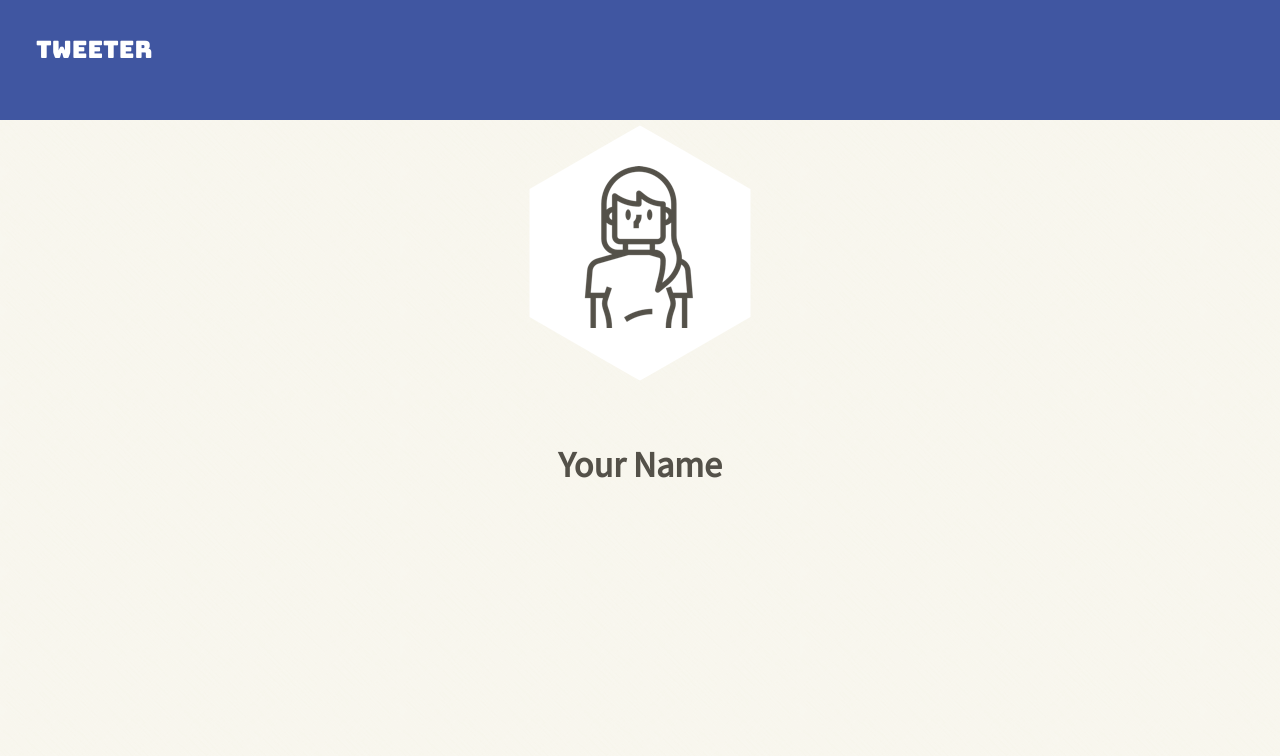
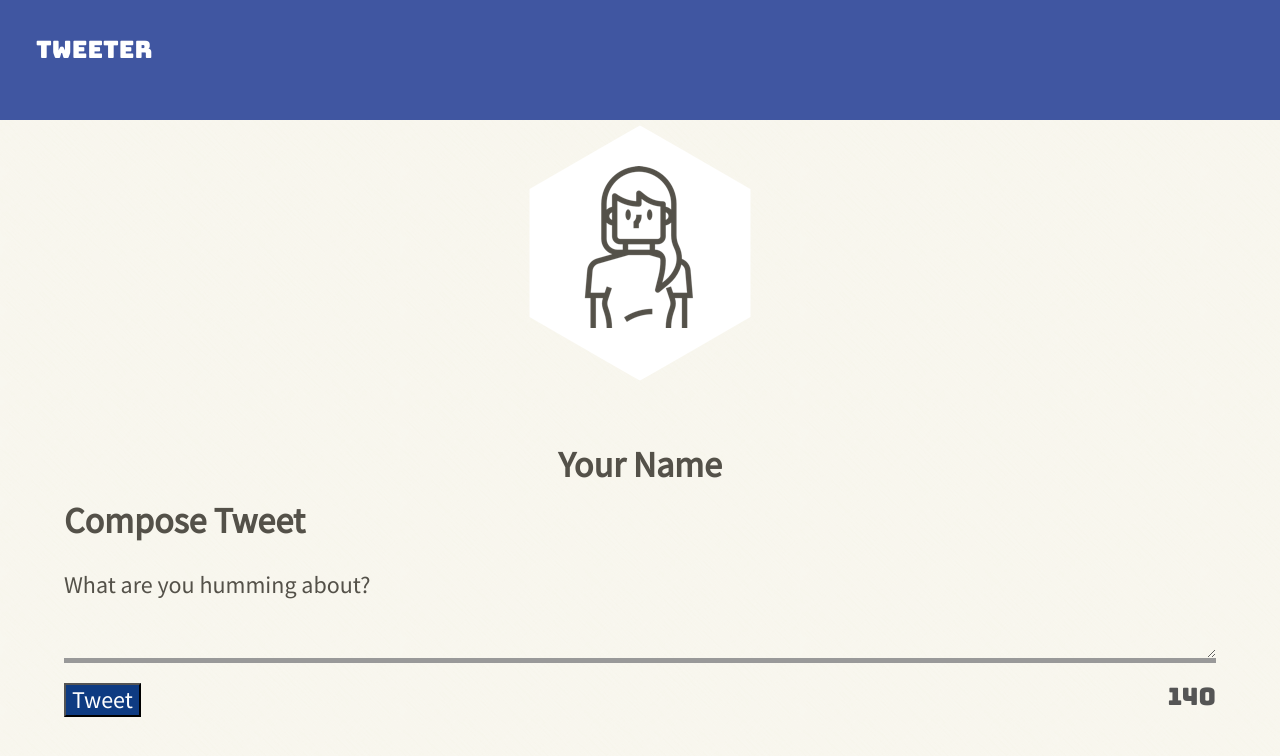
Before and after one commit to hiba02/tweeter2, a website: page public/index.html in a window 1280 px wide. Drawn offline with nearby package versions, Linux system fonts and the light colour scheme.

Commit message:
completed styling of main-container

```diff
--- a/public/index.html
+++ b/public/index.html
@@ -19,7 +19,7 @@
     <link rel="stylesheet" href="/styles/layout.css" type="text/css" />
     <link rel="stylesheet" href="/styles/nav.css" />
     <link rel="stylesheet" href="/styles/header.css" />
-
+    <link rel="stylesheet" href="styles/new-tweet.css" />
     <!-- External JS -->
     <script src="https://ajax.googleapis.com/ajax/libs/jquery/3.4.1/jquery.min.js"></script>
 
@@ -44,6 +44,18 @@
     </header>
 
     <!-- Page-specific (main) content here -->
-    <main class="container"></main>
+    <main class="container">
+      <section class="new-tweet">
+        <h2>Compose Tweet</h2>
+        <form action="/tweets" method="POST">
+          <label for="tweet-text">What are you humming about?</label>
+          <textarea name="text" id="tweet-text"></textarea>
+          <footer>
+            <button type="submit">Tweet</button>
+            <output name="counter" class="counter" for="tweet-text">140</output>
+          </footer>
+        </form>
+      </section>
+    </main>
   </body>
 </html>
--- a/public/styles/header.css
+++ b/public/styles/header.css
@@ -1,8 +1,3 @@
-body {
-  background-image: url("../images/crossword.png");
-  background-color: #f7f5eb;
-}
-
 header {
   height: 400px;
   width: 100%;
@@ -13,6 +8,3 @@ header {
   flex-direction: column;
   top: 120px;
 }
-header div {
-  display: block;
-}
--- a/public/styles/layout.css
+++ b/public/styles/layout.css
@@ -18,12 +18,21 @@ html {
 
 body {
   color: #545149;
-  background-color: #f4f1ec;
+  /* background-color: #f4f1ec; */
   font-size: 24px;
   font-family: "Source Sans Pro", sans-serif;
   height: 100vh;
+  background-image: url("../images/crossword.png");
+  background-color: #f7f5eb;
 }
 
 /*
  * Additional CSS can be defined below or in other CSS files, as per instructions
  */
+
+main {
+  width: 90%;
+  display: block;
+  margin: 0 auto;
+  margin-top: 100px;
+}
--- /dev/null
+++ b/public/styles/new-tweet.css
@@ -0,0 +1,30 @@
+.new-tweet {
+}
+label {
+  display: block;
+}
+
+.new-tweet textarea {
+  display: block;
+  background: none;
+  width: 100%;
+  border: none;
+  border-bottom: solid 5px #999;
+}
+
+.new-tweet form footer {
+  display: flex;
+  justify-content: space-between;
+  margin-top: 20px;
+}
+
+.new-tweet form footer button {
+  background-color: #0e3b82;
+  color: #fff;
+}
+
+.new-tweet form footer output {
+  color: #555;
+  font-family: "Bungee", cursive;
+  font-size: 1.5rem;
+}
```
